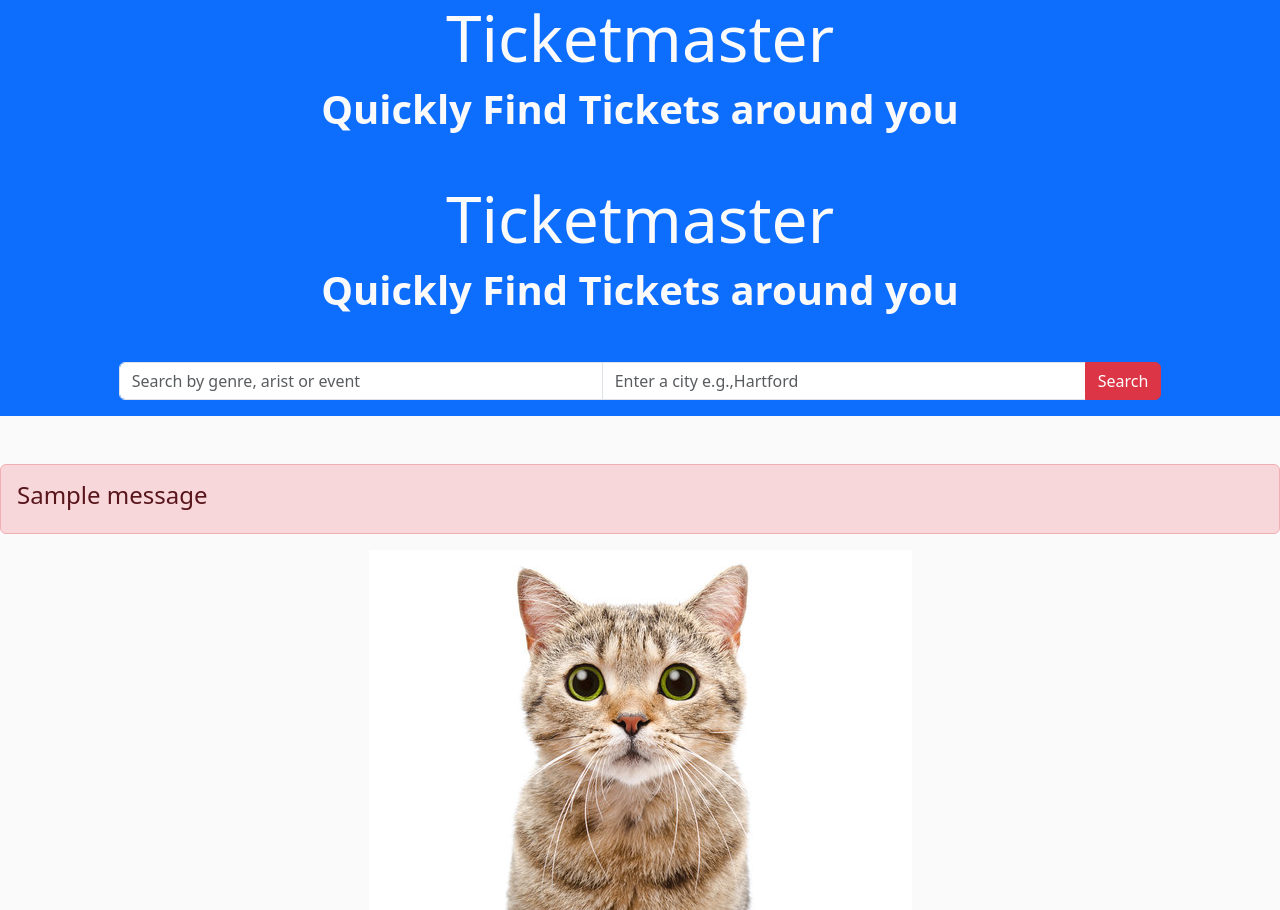
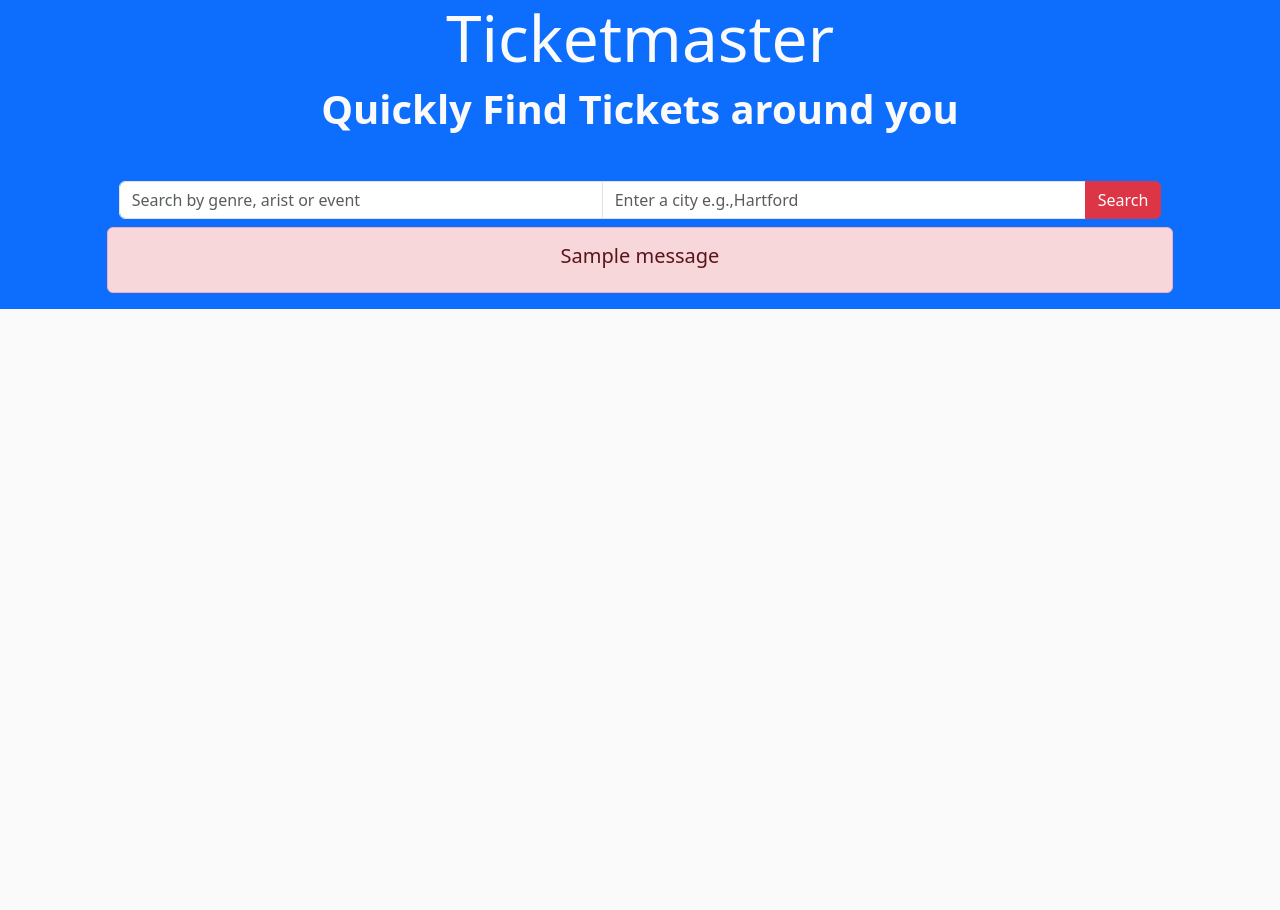
Before and after one commit to asemfi/CS416FinalProject, a Django app: page /ticketmaster/ in a window 1280 px wide. After the commit the page ends 309 px from the top, so only its background shows below. Run offline with Django 4.2, Linux system fonts and the light colour scheme; one stand-in notice (Sample message) is shown.

Commit message:
fixing ticketmaster and click

```diff
--- a/templates/ticketmaster.html
+++ b/templates/ticketmaster.html
@@ -1,23 +1,15 @@
 {% extends "base.html" %}
 
+{% block title %}
+  Search Events
+{% endblock %}
 
-{% block body %}
-
-    <div class="container-fluid text-center" id="top-div">
-        <div class="row">
-            <div class="col">
-                <h1 class="display-3">Ticketmaster</h1>
-                <h5 class="display-6 mb-5 fw-bolder">Quickly Find Tickets around you</h5>
-            </div>
-        </div>
-
+{% block search %}
     <div class="row mb-5 pb-2">
       <div class="col-10 text-center mx-auto mb-2">
         <form action="{% url 'ticketmaster' %}" method="post">
           {% csrf_token %}
-
           <div class="input-group">
-
             <input type="text" aria-label="search-term" class="form-control"
                                placeholder="Search by genre, arist or event" name="search-term">
             <input type="text" aria-label="city" class="form-control"
@@ -25,105 +17,82 @@
                                name="city">
             <button type="submit" class="btn btn-danger" id="search-button">Search</button>
           </div>
-
         </form>
-
-
       </div>
-            <div class="col-10 alert alert-danger justify-content-start mx-auto mb-2" id="search-term-msg">
-                <p class="justify-content-start">Search term cannot be empty.Please enter a search term.</p>
-            </div>
-            <div class="col-10 alert alert-danger justify-content-start mx-auto mb-2" id="city-msg">
-                <p class="justify-content-start">City cannot be empty.Please enter a city.</p>
-            </div>
-
-        </div>
-
-    </div>
-
       {% comment %}
         Iterate over each message in the messages list in case there is an error
       {% endcomment %}
+      {% for message in messages %}
+        <div class="col-10 alert alert-danger justify-content-start mx-auto mb-2" id="search-error-msg">
+          <h5 class="justify-content-start">{{ message }}</h5>
+        </div>
+      {% endfor %}
+    </div>
+{% endblock %}
 
-                {% for message in messages %}
-                    {% load static %}
-
-                    <div class="alert alert-danger" role="alert">
-                        <h4>{{ message }}</h4>
-                    </div>
-                    <div class="container-fluid">
-                        <div class="row align-items-center">
-                            <div class="col-12 ">
-                                <img src="{% static 'images/Cat.jpg' %}" alt="cat_image" class="img-fluid d-block mx-auto">
-                            </div>
-                        </div>
-                    </div>
-
-
-                {% endfor %}
-
-
+{% block body %}
   {% comment %}
     Show the section below if "event_list" array is passed from views.py via context variable. If so, then iterate over each user
   {% endcomment %}
-
   {% if events %}
     <section class="shadow p-5" id="results">
-                    <div>
-    <h4 class="text-success fw-light " id="search-result">{{ returned_result }} Results Found</h4>
-</div>
       {% for event in events %}
-                            <div class="card mb-3">
+        <div class="card mb-3 {{ event.event_id }}">
           <div class="row g-0 align-items-center">
             <div class="col-sm-4">
-                <img src="{{ event.event_img_url }}" alt="event_img" class="card-img rounded p-1 img-fluid" id="event-img">
+              <img src="{{ event.imageLink}}" alt="event_img" class="card-img rounded p-1 img-fluid" id="event-img">
             </div>
             <div class="col-sm-8">
               <div class="card-body">
                 <div class="row">
                   <div class="col-sm-8">
                     <h3 class="card-title display-4" id="event-title">
-                             {{ event.event_name }}
+                      {{ event.eventName }}
                     </h3>
                   </div>
                   <div class="col-sm-4">
                     <small class="fs-4 text-success fw-bold" id="date">
-                                {{ event.event_date }}
+                                  {{ event.localDate }}
                     </small><br>
                     <small class="fw-light fs-6 text-success" id="time">
-                                {{ event.event_time }}
+                      {{ event.localTime }}
                     </small>
                   </div>
 
-                        <p class="card-text text-muted display-6" id="venue-name"> {{ event.event_venue_name }}</p>
-                        <p class="card-text text-muted " id="address"> {{ event.event_address }}<br> {{ event.event_city_state }} <a href="{{ event.google_map }}" target="_blank"><i class="bi bi-compass"></i></a></p>
+                  <p class="card-text text-muted display-6" id="venue-name"> {{ event.venue }}</p>
+                  <p class="card-text text-muted " id="address"> {{ event.address }}<br> {{ event.cityState }}</p>
                   <div>
                     <div>
                       <div class="col-4-sm">
-                                     <a class="btn btn-primary" href=" {{ event.event_link }}"  id="event-url" role="button" target="_blank">Find Tickets</a>
+                        <a class="btn btn-primary" href=" {{ event.eventLink }}"  id="event-url" role="button" target="_blank">Find Tickets</a>
                       </div>
                     </div>
                   </div>
-
-
                 </div>
               </div>
-
             </div>
-
-
           </div>
-
-
         </div>
       {% endfor %}
     </section>
   {% endif %}
 
+{% endblock %}
 
-
-
-
-
-
+{% block script %}
+    <script>
+    // Ensures the DOM is fully loaded before attaching the click event
+    $(function(){
+      $('div.card').each(function(index, element) {
+        //gets all classes of element as a list
+        let classes = $(element).attr('class').split(' ');
+        console.log(classes[2])
+        // event_id is the third class
+        $(element).click(function() {
+          // Redirect to a new page
+          window.location.href = `/ticketmaster/event/view/${classes[2]}`;
+        });
+      })
+    });
+  </script>
 {% endblock %}
```
Lines whose indentation alone changed are shown as unchanged.
